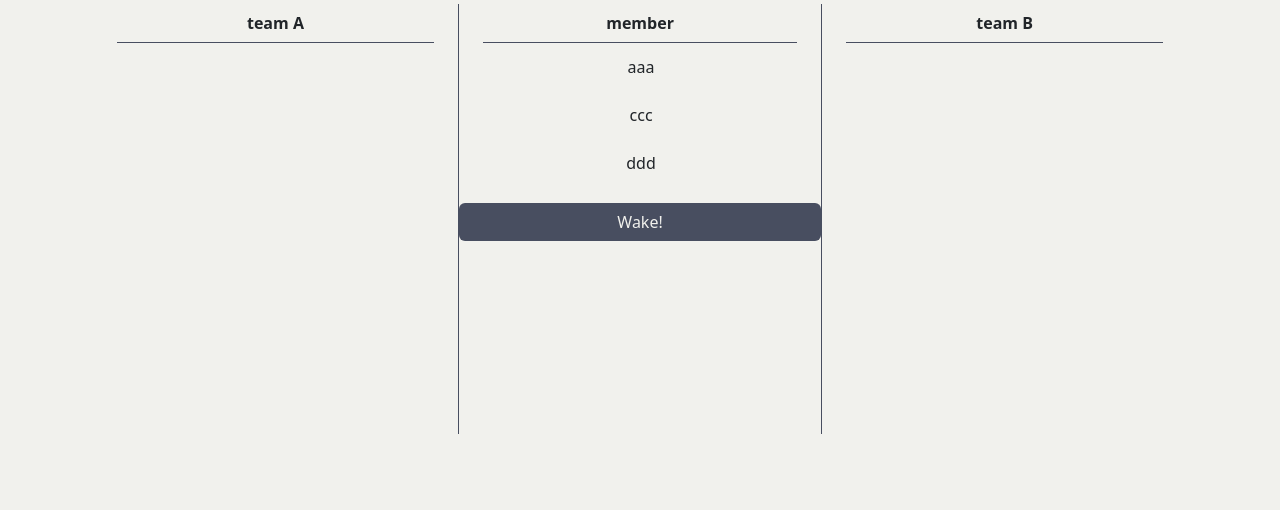
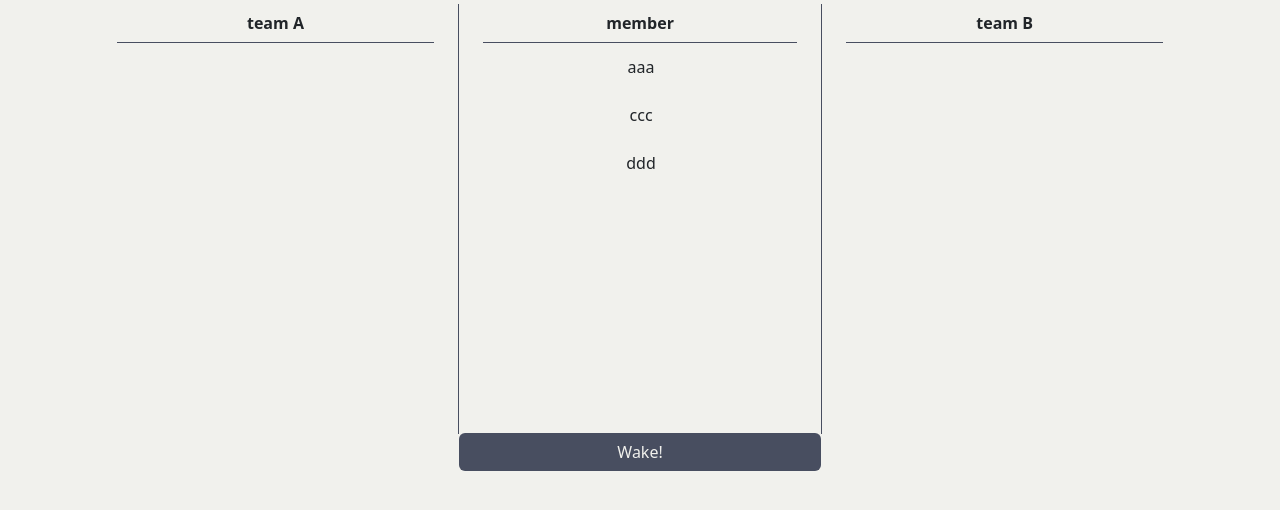
Before and after one commit to estone1223/team-wake, a Django app: page /wakes/1/ in a window 1280 px wide. Shown: the part 228-738 px from the top of the page. Run offline with Django 3.2, Linux system fonts and the light colour scheme; the first user in the database is signed in; data comes from the database, SQL or seed files in the repository; some libraries are stand-ins or nearby versions.

Commit message:
editted css

```diff
--- a/static/wakes/css/style.css
+++ b/static/wakes/css/style.css
@@ -177,6 +177,9 @@ textarea {
   line-height: 300%;
 }
 
+.member-container {
+  height: 390px;
+}
 
 /* member */
 
```
